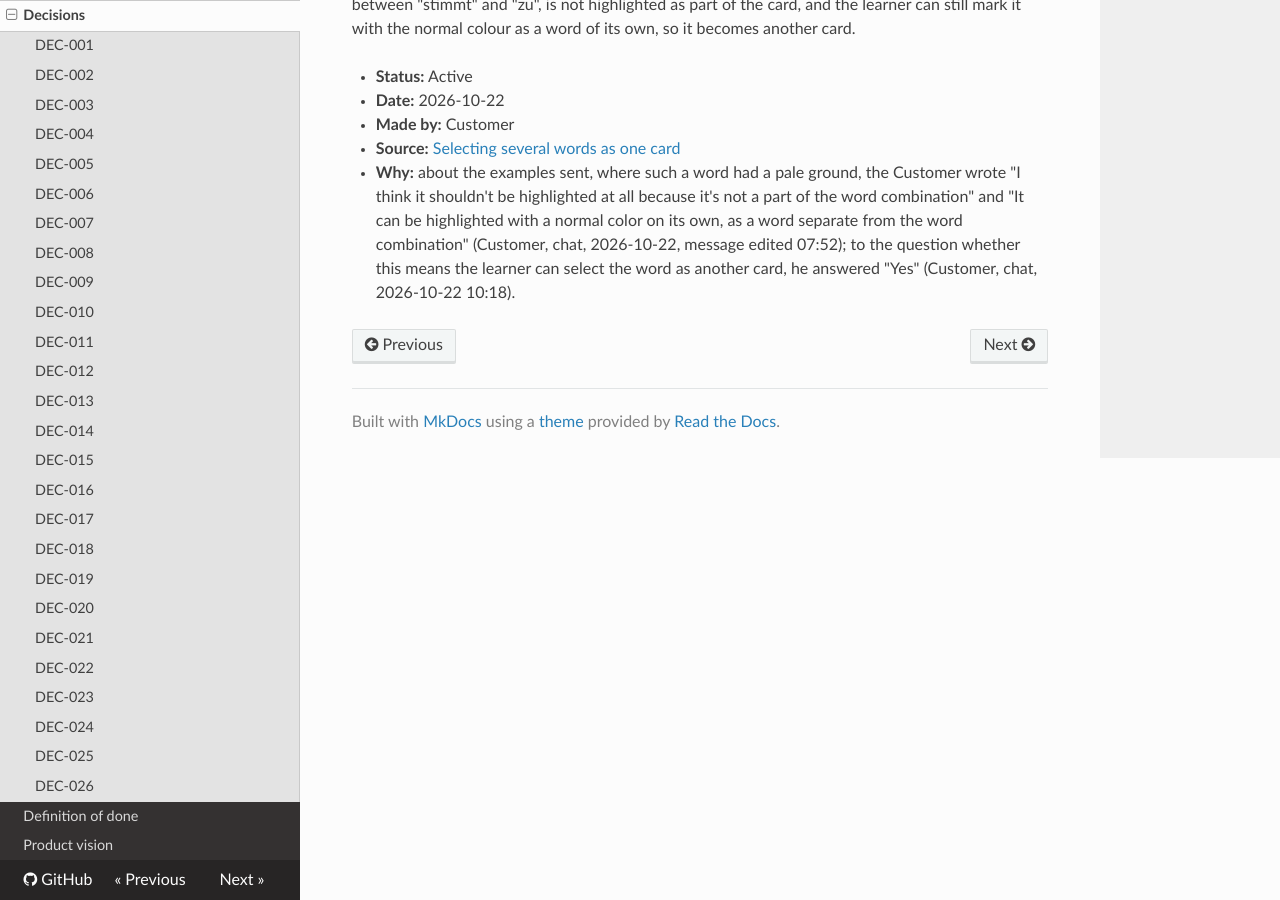
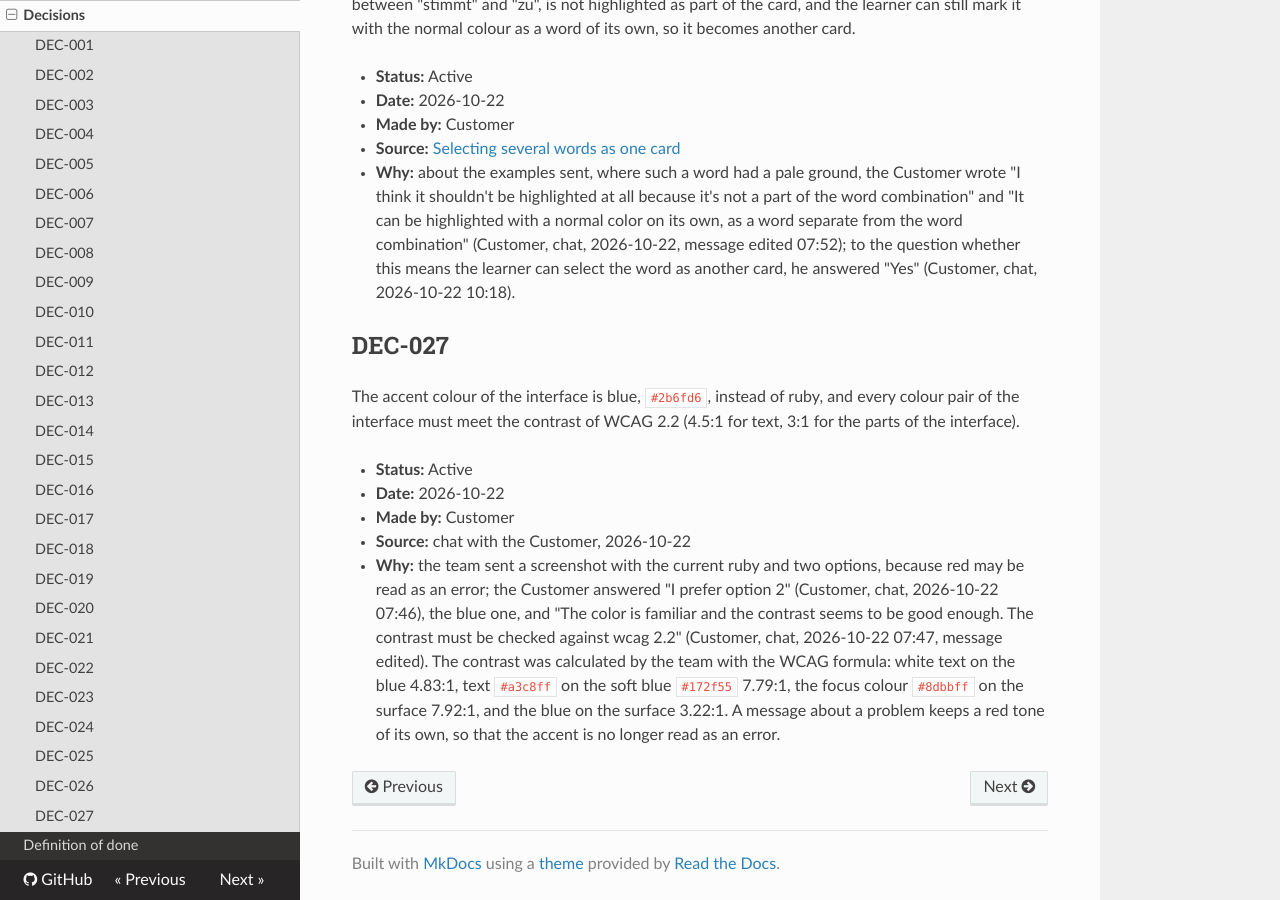
Before and after one commit to itpd-team-6/sentence-cards-generator-team-6, an MkDocs documentation site: the page built from docs/decisions.md, in a window 1280 px wide and 900 px high, scrolled down 9729 px. Built offline with MkDocs 1.6.1, drawn with Linux system fonts in a browser that asks for light colours; nearby versions of some CDN libraries.

Commit message:
Change the accent colour to blue and keep problem messages red

```diff
--- a/docs/decisions.md
+++ b/docs/decisions.md
@@ -260,3 +260,15 @@
 - **Made by:** Customer
 - **Source:** [Selecting several words as one card](research/word-selection-options.md)
 - **Why:** about the examples sent, where such a word had a pale ground, the Customer wrote "I think it shouldn't be highlighted at all because it's not a part of the word combination" and "It can be highlighted with a normal color on its own, as a word separate from the word combination" (Customer, chat, 2026-10-22, message edited 07:52); to the question whether this means the learner can select the word as another card, he answered "Yes" (Customer, chat, 2026-10-22 10:18).
+
+## DEC-027
+
+The accent colour of the interface is blue, `#2b6fd6`, instead of ruby, and every colour pair of the interface must meet the contrast of WCAG 2.2 (4.5:1 for text, 3:1 for the parts of the interface).
+
+- **Status:** Active
+- **Date:** 2026-10-22
+- **Made by:** Customer
+- **Source:** chat with the Customer, 2026-10-22
+- **Why:** the team sent a screenshot with the current ruby and two options, because red may be read as an error; the Customer answered "I prefer option 2" (Customer, chat, 2026-10-22 07:46), the blue one, and "The color is familiar and the contrast seems to be good enough. The contrast must be checked against wcag 2.2" (Customer, chat, 2026-10-22 07:47, message edited).
+  The contrast was calculated by the team with the WCAG formula: white text on the blue 4.83:1, text `#a3c8ff` on the soft blue `#172f55` 7.79:1, the focus colour `#8dbbff` on the surface 7.92:1, and the blue on the surface 3.22:1.
+  A message about a problem keeps a red tone of its own, so that the accent is no longer read as an error.
```
Also changed, not shown: CHANGELOG.md (+1 -0 lines), frontend/src/index.css (+13 -12 lines), 1 other file.
